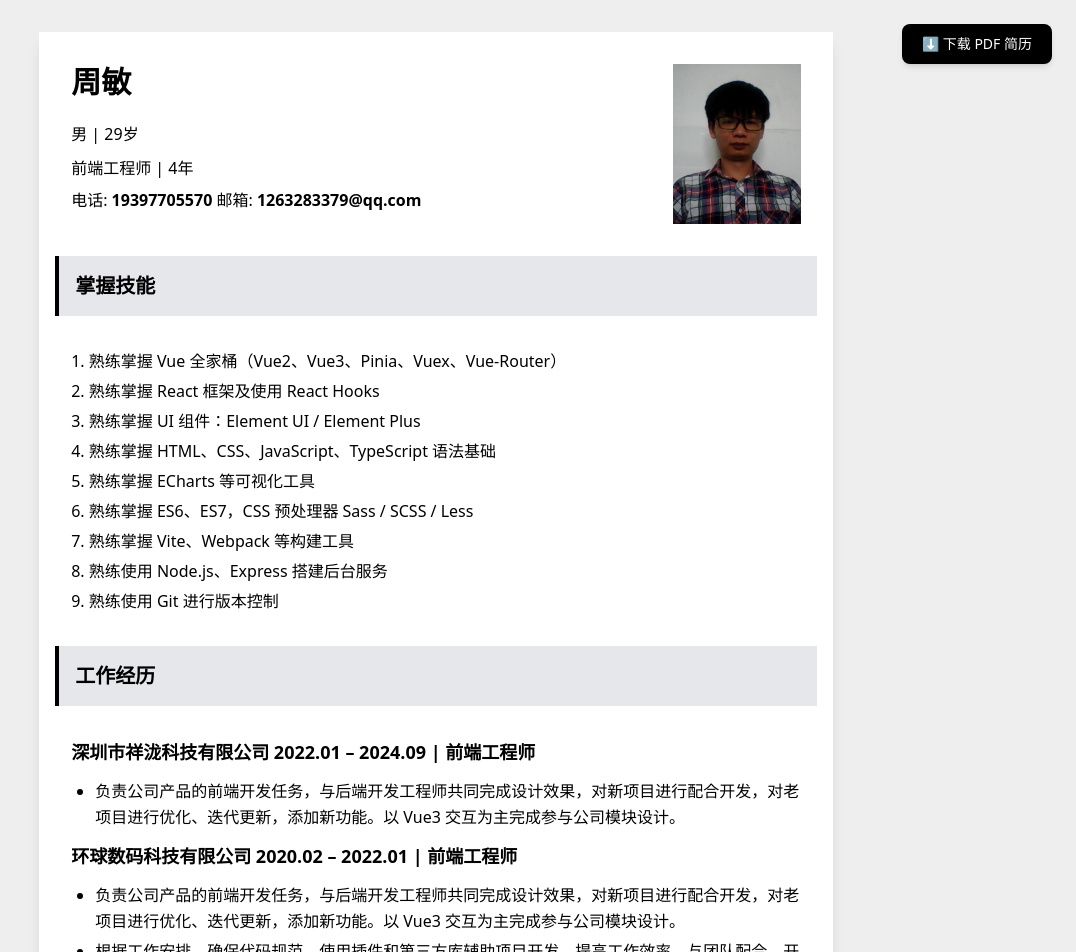
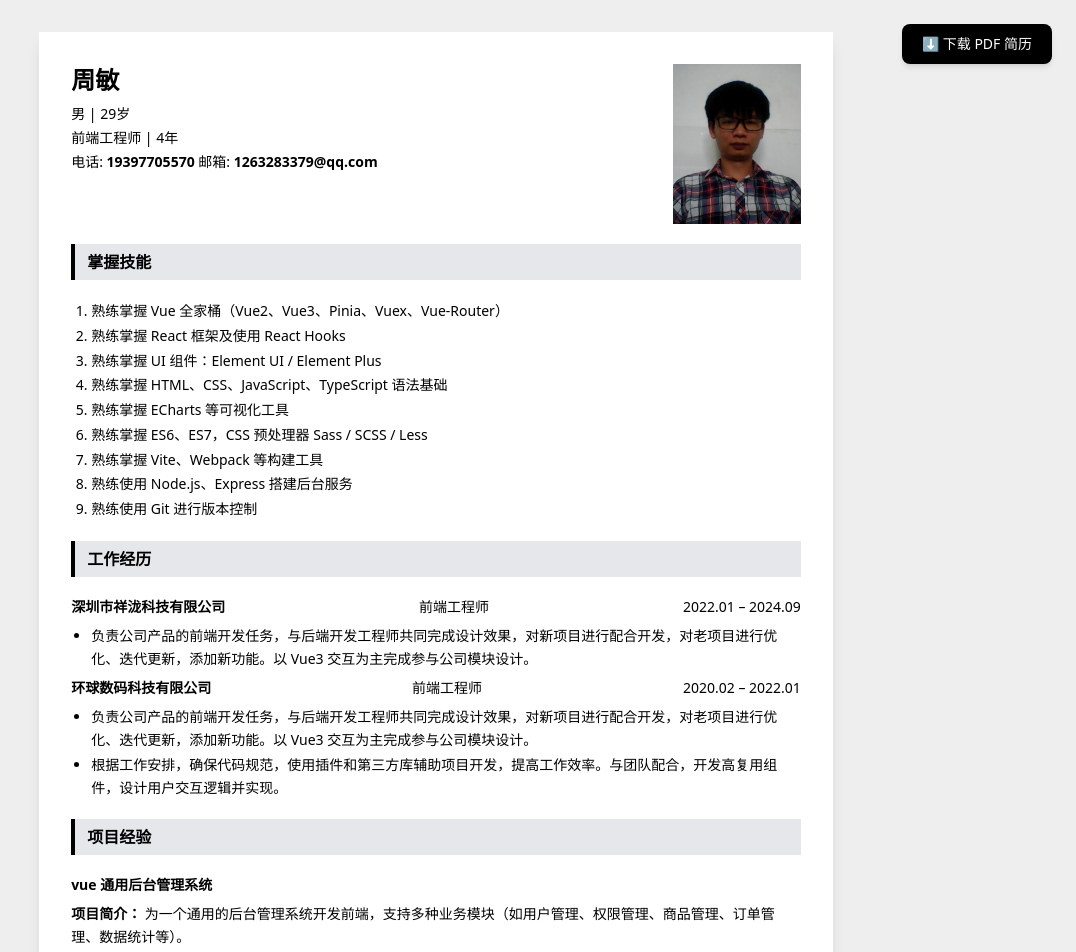
Before and after one commit to GDCzhou/my-resume, a Next.js app: page / in a window 1280 px wide. Shown: the top 952 px of the page, without its empty margins (204-1280 px from the left). Built offline with nearby package versions, Linux system fonts and the light colour scheme.

Commit message:
style: 布局样式调整

```diff
--- a/app/page.tsx
+++ b/app/page.tsx
@@ -5,33 +5,60 @@ import ReactMarkdown from 'react-markdown';
 import remarkGfm from 'remark-gfm';
 import DownloadButton from './components/DownloadButton';
 
-// 自定义 Markdown 组件映射，复刻原项目 A4 简历样式
+// 参照原始 PDF 简历布局
 const markdownComponents = {
-  h1: ({ children }: { children?: React.ReactNode }) => (
-    <h1 className="text-3xl font-bold mb-5">{children}</h1>
-  ),
+  // 二级标题：左边框 + 灰色背景，与正文内容对齐（不超出容器）
   h2: ({ children }: { children?: React.ReactNode }) => (
-    <h2 className="title text-xl font-bold my-8 border-l-4 p-4 border-black bg-gray-200 -mx-4">
+    <h2 className="title text-base font-bold my-5 py-1.5 pl-3 pr-0 border-l-4 border-black bg-gray-200">
       {children}
     </h2>
   ),
-  h3: ({ children }: { children?: React.ReactNode }) => (
-    <h3 className="text-lg font-bold my-3">{children}</h3>
-  ),
+
+  // 三级标题：工作经历/项目 — 左中右三列分布
+  h3: ({ children }: { children?: React.ReactNode }) => {
+    const childArray = Array.isArray(children) ? children : [children];
+    let companyName = '';
+    let position = '';
+    let time = '';
+
+    childArray.forEach((child, idx) => {
+      if (typeof child === 'string') {
+        if (idx === 0) {
+          companyName = child.trim();
+        } else if (child.includes('|')) {
+          position = child.split('|')[1]?.trim() || '';
+        }
+      } else if (child && typeof child === 'object' && 'props' in child) {
+        const el = child as { props?: { children?: React.ReactNode } };
+        if (el.props?.children) {
+          time = String(el.props.children);
+        }
+      }
+    });
+
+    return (
+      <h3 className="text-sm font-bold my-2 flex justify-between items-baseline gap-4">
+        <span>{companyName}</span>
+        <span className="font-normal text-sm">{position}</span>
+        <span className="font-normal text-sm whitespace-nowrap shrink-0">{time}</span>
+      </h3>
+    );
+  },
+
   h4: ({ children }: { children?: React.ReactNode }) => (
-    <h4 className="font-semibold my-2">{children}</h4>
+    <h4 className="text-sm font-semibold my-1">{children}</h4>
   ),
   h5: ({ children }: { children?: React.ReactNode }) => (
-    <h5 className="font-semibold mb-1">{children}</h5>
+    <h5 className="text-sm font-semibold mb-0.5">{children}</h5>
   ),
   p: ({ children }: { children?: React.ReactNode }) => (
-    <p className="my-1 leading-7">{children}</p>
+    <p className="text-sm leading-relaxed my-1">{children}</p>
   ),
   ul: ({ children }: { children?: React.ReactNode }) => (
-    <ul className="list-disc pl-6 my-2 space-y-1">{children}</ul>
+    <ul className="list-disc pl-5 my-1 space-y-0.5 text-sm">{children}</ul>
   ),
   ol: ({ children }: { children?: React.ReactNode }) => (
-    <ol className="list-decimal list-inside my-2 space-y-1">{children}</ol>
+    <ol className="list-decimal pl-5 my-1 space-y-0.5 text-sm">{children}</ol>
   ),
   li: ({ children }: { children?: React.ReactNode }) => (
     <li className="leading-relaxed">{children}</li>
@@ -40,12 +67,10 @@ const markdownComponents = {
     <strong>{children}</strong>
   ),
   a: ({ href, children }: { href?: string; children?: React.ReactNode }) => (
-    <a href={href} className="text-blue-600 underline" target="_blank" rel="noopener noreferrer">
-      {children}
-    </a>
+    <a href={href} target="_blank" rel="noopener noreferrer">{children}</a>
   ),
   table: ({ children }: { children?: React.ReactNode }) => (
-    <table className="w-full my-2 border-collapse">{children}</table>
+    <table className="w-full my-1 text-sm">{children}</table>
   ),
   thead: ({ children }: { children?: React.ReactNode }) => (
     <thead className="hidden">{children}</thead>
@@ -57,43 +82,35 @@ const markdownComponents = {
     <tr className="flex justify-between">{children}</tr>
   ),
   th: ({ children }: { children?: React.ReactNode }) => (
-    <th className="font-bold text-left py-1">{children}</th>
+    <th className="font-bold text-left py-0.5">{children}</th>
   ),
   td: ({ children }: { children?: React.ReactNode }) => (
-    <td className="py-1">{children}</td>
+    <td className="py-0.5">{children}</td>
   ),
 };
 
 export default async function ResumePage() {
-  // 读取 Markdown 文件（构建时 SSG 或请求时 ISR）
   const filePath = path.join(process.cwd(), 'content', 'resume.md');
   const raw = await fs.readFile(filePath, 'utf-8');
   const { data, content } = matter(raw);
 
   return (
     <div className="min-h-screen bg-[#eee] py-[2rem]">
-      {/* 下载按钮 - 打印时隐藏 */}
       <div className="no-print fixed top-6 right-6 z-50">
         <DownloadButton />
       </div>
 
-      {/* A4 简历容器 */}
       <article className="resume w-[21cm] min-h-[29.7cm] mx-auto bg-white px-[2em] py-[2rem] shadow-lg">
-        {/* 头部区域：从 frontmatter 渲染 */}
-        <header className="flex justify-between items-start">
+        {/* 头部 */}
+        <header className="flex justify-between items-start mb-4">
           <div>
-            <h1 className="text-3xl font-bold mb-5">{data.name}</h1>
-            <p className="my-2 leading-7">
-              {data.gender} | {data.age}岁
-            </p>
-            <p className="mb-2">
-              {data.position} | {data.years}
-            </p>
-            <p>
+            <h1 className="text-2xl font-bold mb-2">{data.name}</h1>
+            <p className="text-sm my-1">{data.gender} | {data.age}岁</p>
+            <p className="text-sm my-1">{data.position} | {data.years}</p>
+            <p className="text-sm my-1">
               电话: <strong>{data.phone}</strong> 邮箱: <strong>{data.email}</strong>
             </p>
           </div>
-          {/* 头像 */}
           {data.avatar && (
             <div
               className="w-[8rem] h-[10rem] bg-cover bg-[-53px] bg-no-repeat title shrink-0"
@@ -102,7 +119,7 @@ export default async function ResumePage() {
           )}
         </header>
 
-        {/* 正文：从 Markdown content 渲染 */}
+        {/* 正文 */}
         <ReactMarkdown remarkPlugins={[remarkGfm]} components={markdownComponents}>
           {content}
         </ReactMarkdown>
--- a/content/resume.md
+++ b/content/resume.md
@@ -66,6 +66,8 @@ avatar: /avatra.jpg
 
 **技术栈：** Vue3、ECharts、Axios、Git
 
+除 css 编写外各种 ECharts 图表的配置和使用，接口请求封装，axios 响应拦截器来获取指定响应数据，动态渲染数据至图表，快速打包部署预览
+
 **技术亮点：**
 
 - 高效图表渲染：通过优化 ECharts 配置，减少了图表加载时间约 30%，提升了大数据量下的渲染性能
```
